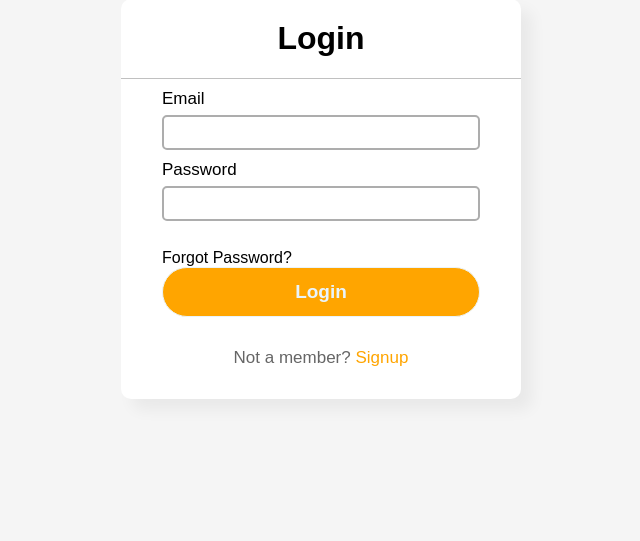
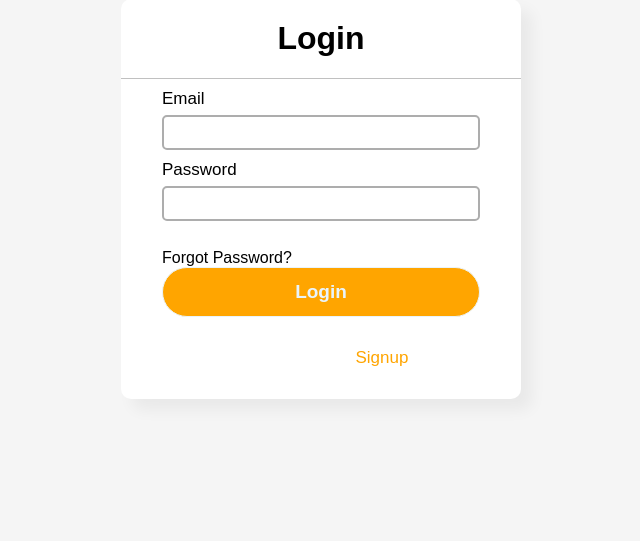
Before and after one commit to Sandeep-Bangwal/Blog-Creator, a PHP site: page /Blog/login.php in a window 1280 px wide. Shown: the part 201-742 px from the top of the page, without its empty margins (319-959 px from the left). Run offline with PHP 8.4, Linux system fonts and the light colour scheme.

Commit message:
Update loginpage.css

```diff
--- a/css/loginpage.css
+++ b/css/loginpage.css
@@ -67,7 +67,7 @@ input[type="submit"]{
   margin: 31px 0;
   text-align: center;
   font-size: 17px;
-  color: #666666;
+  color: white;
 }
 .signup_link a{
   color: orange;
```
